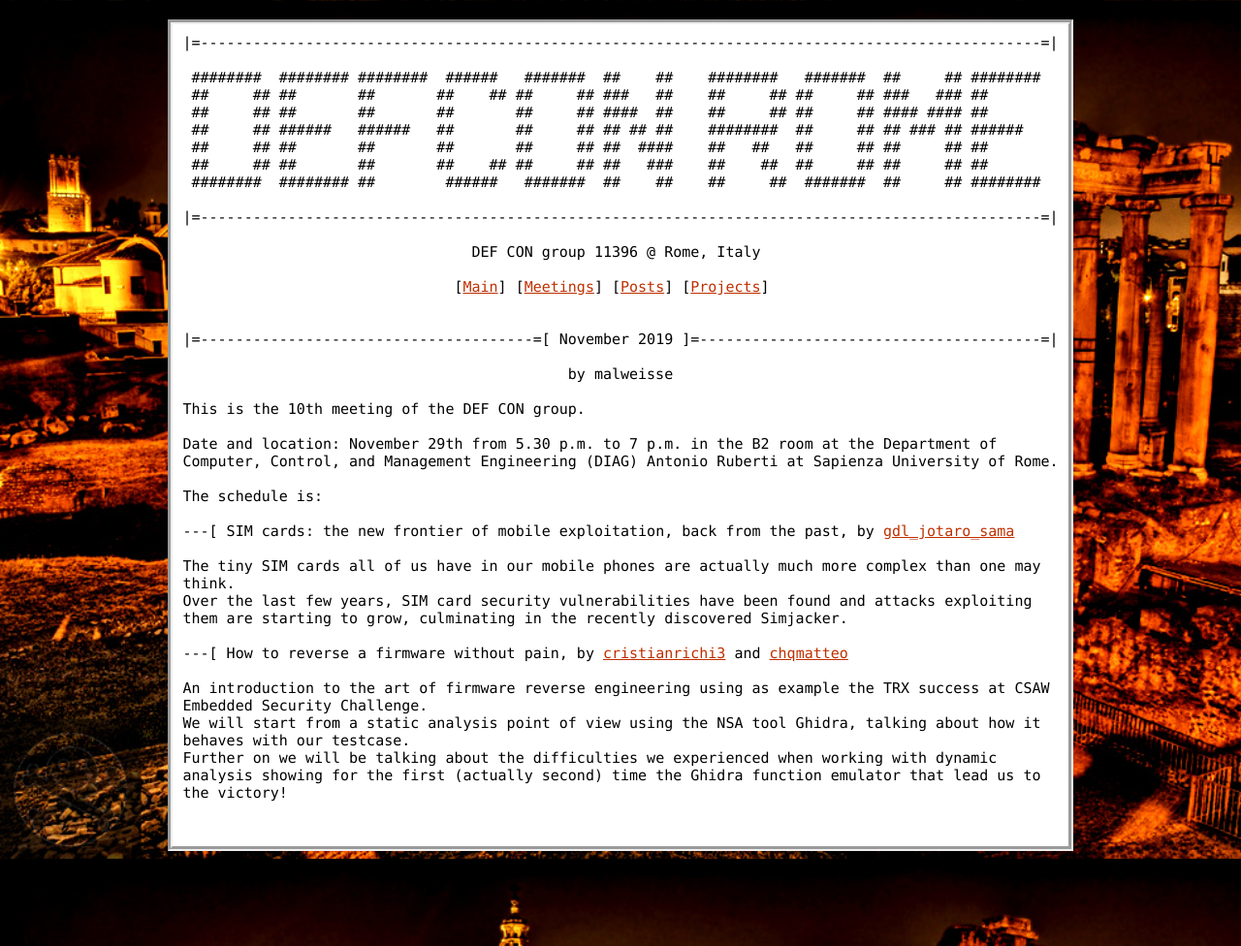
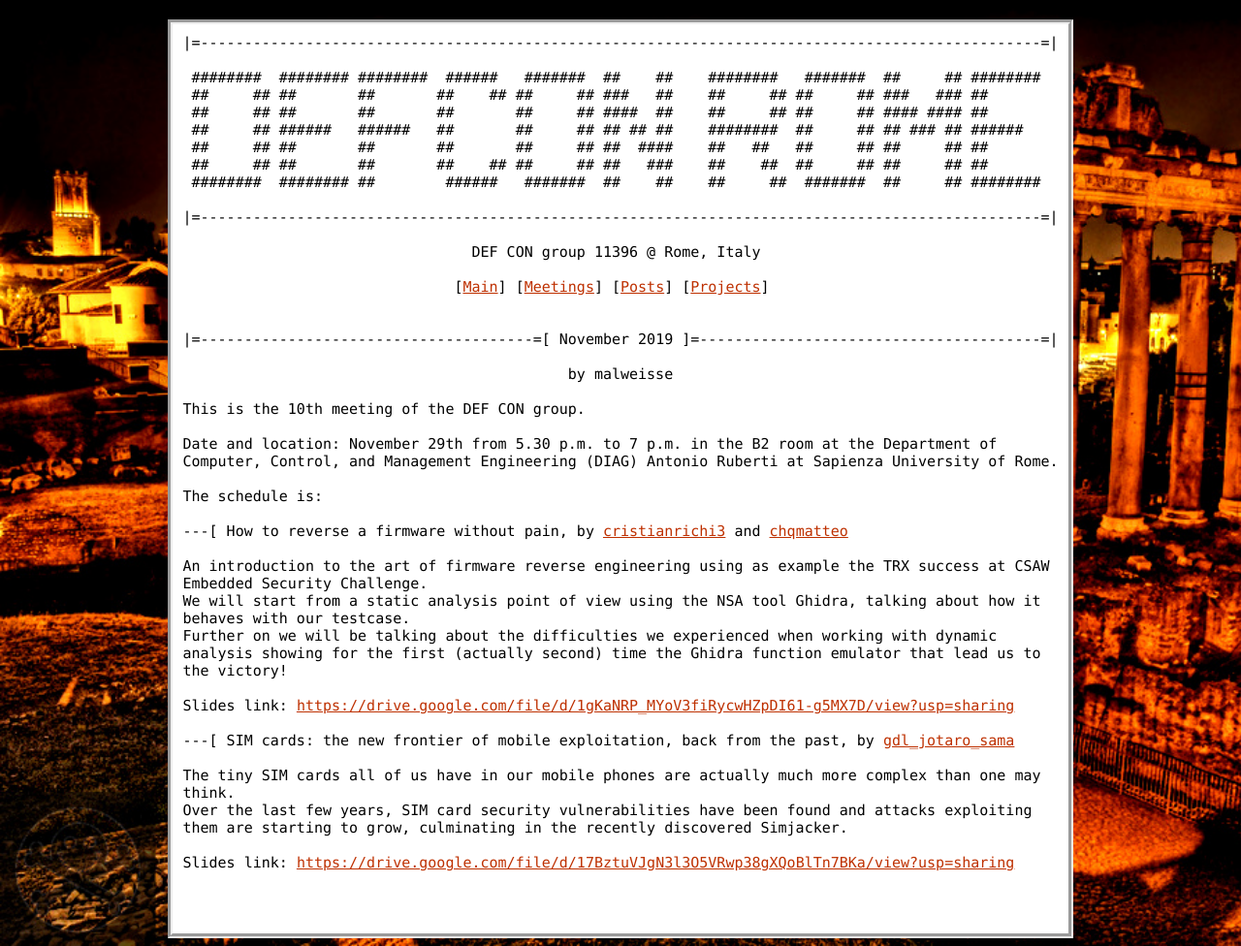
Before and after one commit to DEFCON753/defcon753.github.io, a Jekyll site: the page built from _posts/2019-11-21-meeting-nov29.html, in a window 1280 px wide. Shown: the whole page at 97% size. Built offline with Jekyll 4.4.1, drawn with Linux system fonts in a browser that asks for light colours.

Commit message:
nov29 slides

```diff
--- a/_posts/2019-11-21-meeting-nov29.html
+++ b/_posts/2019-11-21-meeting-nov29.html
@@ -12,13 +12,17 @@
 
 The schedule is:
 
+---[ How to reverse a firmware without pain, by <a href="https://twitter.com/cristianrichi3">cristianrichi3</a> and <a href="https://twitter.com/chqmatteo">chqmatteo</a>
+
+An introduction to the art of firmware reverse engineering using as example the TRX success at CSAW Embedded Security Challenge.
+We will start from a static analysis point of view using the NSA tool Ghidra, talking about how it behaves with our testcase.
+Further on we will be talking about the difficulties we experienced when working with dynamic analysis showing for the first (actually second) time the Ghidra function emulator that lead us to the victory!
+
+Slides link: <a href="https://drive.google.com/file/d/1gKaNRP_MYoV3fiRycwHZpDI61-g5MX7D/view?usp=sharing">https://drive.google.com/file/d/1gKaNRP_MYoV3fiRycwHZpDI61-g5MX7D/view?usp=sharing</a>
+
 ---[ SIM cards: the new frontier of mobile exploitation, back from the past, by <a href="https://twitter.com/gdl_jotaro_sama">gdl_jotaro_sama</a>
 
 The tiny SIM cards all of us have in our mobile phones are actually much more complex than one may think.
 Over the last few years, SIM card security vulnerabilities have been found and attacks exploiting them are starting to grow, culminating in the recently discovered Simjacker.
 
----[ How to reverse a firmware without pain, by <a href="https://twitter.com/cristianrichi3">cristianrichi3</a> and <a href="https://twitter.com/chqmatteo">chqmatteo</a>
-
-An introduction to the art of firmware reverse engineering using as example the TRX success at CSAW Embedded Security Challenge.
-We will start from a static analysis point of view using the NSA tool Ghidra, talking about how it behaves with our testcase.
-Further on we will be talking about the difficulties we experienced when working with dynamic analysis showing for the first (actually second) time the Ghidra function emulator that lead us to the victory!
+Slides link: <a href="https://drive.google.com/file/d/17BztuVJgN3l3O5VRwp38gXQoBlTn7BKa/view?usp=sharing">https://drive.google.com/file/d/17BztuVJgN3l3O5VRwp38gXQoBlTn7BKa/view?usp=sharing</a>
```
